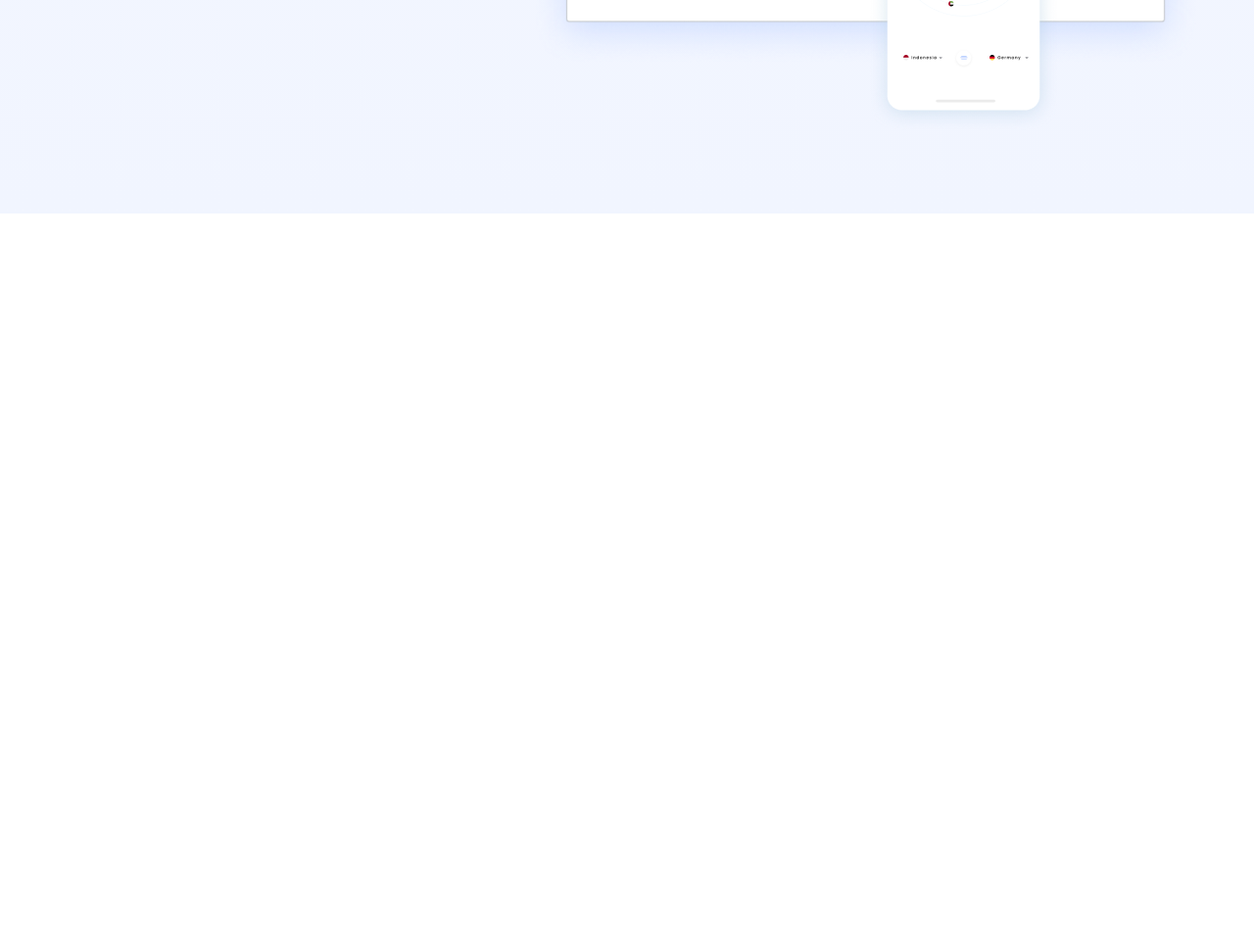
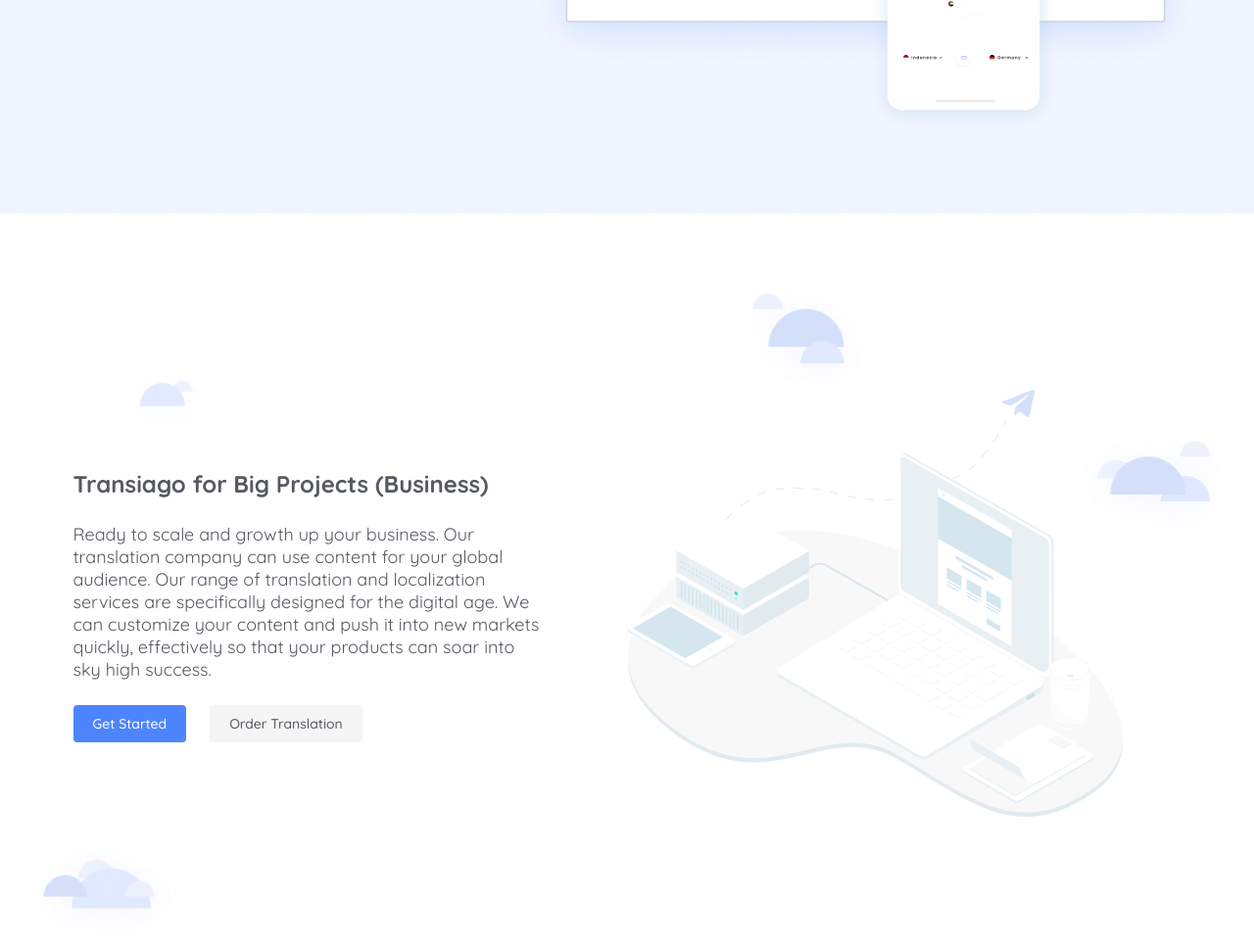
Before and after one commit to krisnaahroid/transiago-template, a website: page public/index.html in a window 1280 px wide. Shown: the part 1494-2460 px from the top of the page at 98% size. Before the commit the page ends 1712 px from the top, so only its background shows below. Drawn offline with nearby package versions, Linux system fonts and the light colour scheme.

Commit message:
section option big projects

```diff
--- a/public/index.html
+++ b/public/index.html
@@ -77,7 +77,7 @@
       </div>
     </div>
 </section>
-<section class="overview-product">
+<section class="transiago-container light-blue">
     <div class="d-flex justify-content-between wrapper-box-overview container-fluid">
       <div class="wrap-overview-product-left align-self-center">
         <div class="box-overview">
@@ -100,6 +100,26 @@
       </div>
     </div>
 </section>
+<section class="transiago-container business-section">
+    <div class="d-flex justify-content-between row wrapper-box-overview container-fluid">
+          <div class="align-self-center col-md-6">
+            <div class="business-note">
+              <h1>Transiago for Big Projects (Business)</h1>
+              <p>
+                Ready to scale and growth up your business. Our translation company can use content for your global audience. Our range of translation and localization services are specifically designed for the digital age. We can customize your content and push it into new markets quickly, effectively so that your products can
+soar into sky high success.
+              </p>
+              <div class="btn-actions-wrapper mr-top">
+                <a href="#" class="btn-blue button-action margin-lf">Get Started</a>
+                <a href="#" class="btn-grey button-action">Order Translation</a>
+              </div>
+            </div>
+          </div>
+          <div class="align-self-center col-md-6">
+            <img src="assets/img/business.png" class="business-image" alt="clouds2">
+          </div>
+    </div>
+</section>
 
 <!-- End Header -->
 
--- a/resource/assets/sass/app.scss
+++ b/resource/assets/sass/app.scss
@@ -8,6 +8,13 @@
 @font-face {
     font-family: 'poppinssemi';
     src: font-url('.././fonts/Poppins-SemiBold.ttf') format('truetype');
+}
+
+// Color
+
+// Margin
+.mr-top{
+  margin-top: 25px;
 }
 
 
@@ -272,9 +279,13 @@
   }
 }
 
+// background Color
+.light-blue{
+  background: linear-gradient(180deg, #F4F7FF 0%, #F1F5FF 100%);
+}
+
 // Section
-.overview-product{
-  background: linear-gradient(180deg, #F4F7FF 0%, #F1F5FF 100%);
+.transiago-container{
   height: 100vh;
 
   .wrapper-box-overview{
@@ -378,3 +389,38 @@
     }
   }
 }
+
+// SEction of business
+.business-section{
+  background-image: url('.././img/clouds2.png');
+  background-position: center;
+  background-repeat: no-repeat;
+  background-size: contain;
+
+  .business-note{
+    width: 80%;
+    margin: 0 auto;
+    h1{
+      font-family: 'Quicksand', sans-serif;
+      font-style: normal;
+      font-weight: bold;
+      font-size: 24px;
+      line-height: normal;
+      color: #575962;
+    }
+
+    P{
+      font-family: 'Quicksand', sans-serif;
+      font-style: normal;
+      font-weight: normal;
+      font-size: 18px;
+      line-height: normal;
+      color: #575962;
+      margin-top: 25px;
+    }
+  }
+
+  .business-image{
+    margin: 0 auto;
+  }
+}
```
Also changed, not shown: public/assets/css/app.css, public/assets/img/business.png (added), public/assets/img/clouds2.png (added).
